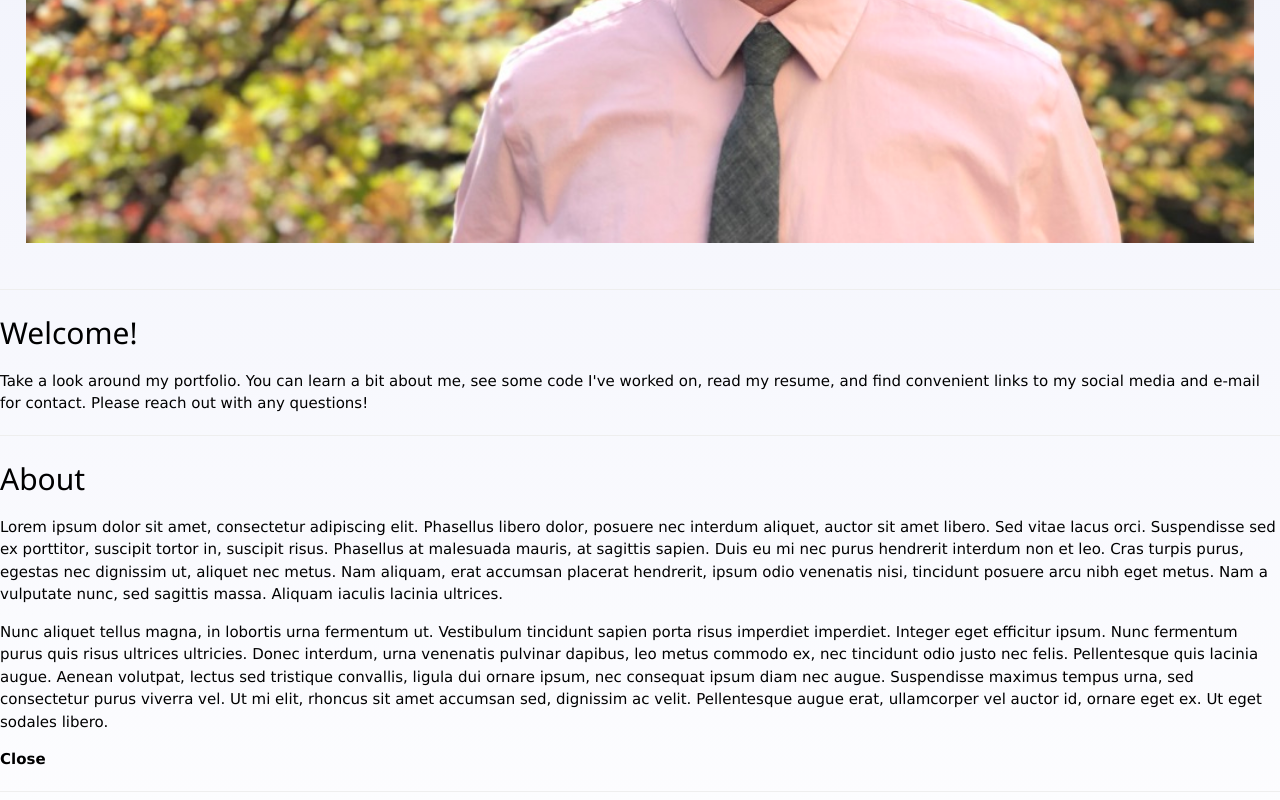
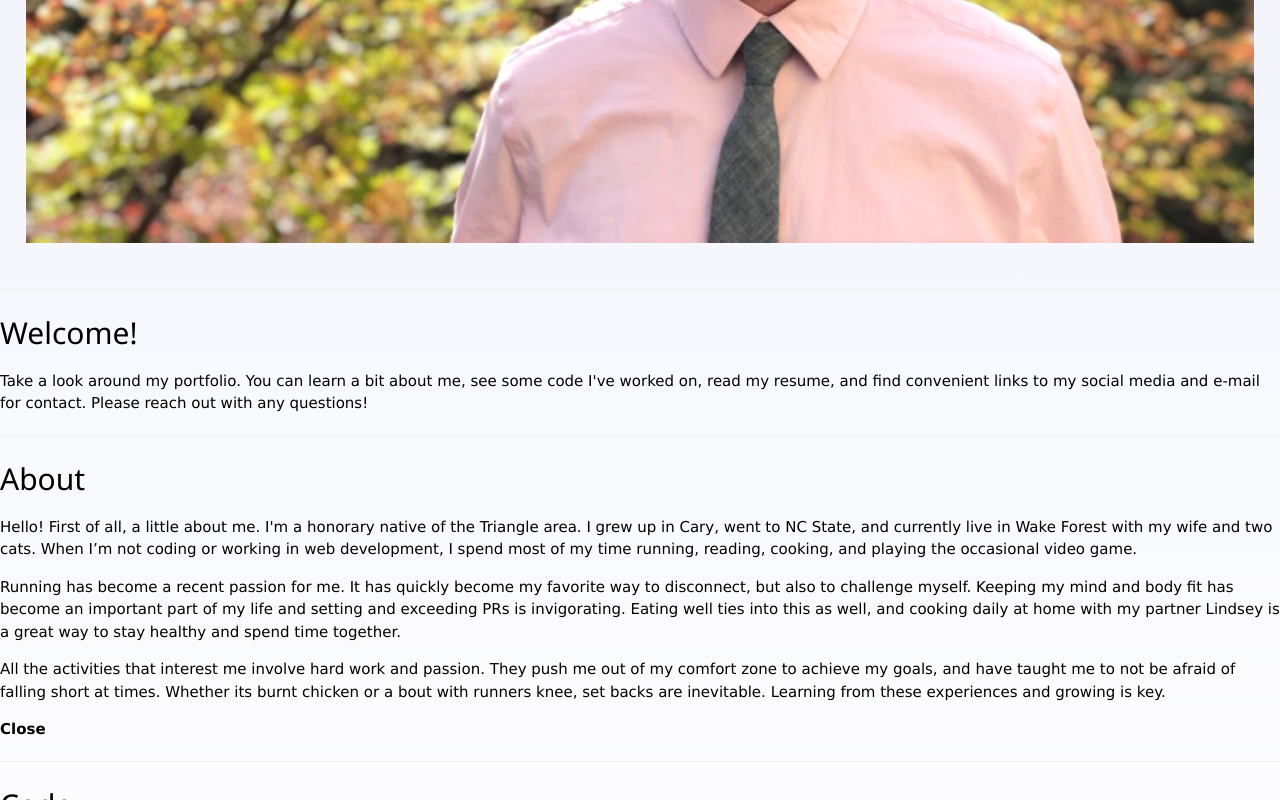
Before and after one commit to thomasjaycampbell/Thomas-Campbell, a plain HTML site: page Mobile/index.html in a window 1280 px wide. Both pictures are taken after a click on the element "About". Shown: the part 833-1633 px from the top of the page. Drawn offline with nearby package versions, Linux system fonts and the light colour scheme.

Commit message:
About
updates

```diff
--- a/Mobile/index.html
+++ b/Mobile/index.html
@@ -24,8 +24,12 @@
         <hr>
         <div id="about"><h2> About</h2></div>
                 <div id="About">
-                        <p>Lorem ipsum dolor sit amet, consectetur adipiscing elit. Phasellus libero dolor, posuere nec interdum aliquet, auctor sit amet libero. Sed vitae lacus orci. Suspendisse sed ex porttitor, suscipit tortor in, suscipit risus. Phasellus at malesuada mauris, at sagittis sapien. Duis eu mi nec purus hendrerit interdum non et leo. Cras turpis purus, egestas nec dignissim ut, aliquet nec metus. Nam aliquam, erat accumsan placerat hendrerit, ipsum odio venenatis nisi, tincidunt posuere arcu nibh eget metus. Nam a vulputate nunc, sed sagittis massa. Aliquam iaculis lacinia ultrices.</p>
-                        <p>Nunc aliquet tellus magna, in lobortis urna fermentum ut. Vestibulum tincidunt sapien porta risus imperdiet imperdiet. Integer eget efficitur ipsum. Nunc fermentum purus quis risus ultrices ultricies. Donec interdum, urna venenatis pulvinar dapibus, leo metus commodo ex, nec tincidunt odio justo nec felis. Pellentesque quis lacinia augue. Aenean volutpat, lectus sed tristique convallis, ligula dui ornare ipsum, nec consequat ipsum diam nec augue. Suspendisse maximus tempus urna, sed consectetur purus viverra vel. Ut mi elit, rhoncus sit amet accumsan sed, dignissim ac velit. Pellentesque augue erat, ullamcorper vel auctor id, ornare eget ex. Ut eget sodales libero.</p>
+                        <p> Hello! First of all, a little about me. I'm a honorary native of the Triangle area. I grew up in Cary, went to NC State, and currently live in Wake Forest with my wife and two cats. When I’m not coding or working in web development, I spend most of my time running, reading, cooking, and playing the occasional video game.
+
+
+			<p> Running has become a recent passion for me. It has quickly become my favorite way to disconnect, but also to challenge myself. Keeping my mind and body fit has become an important part of my life and setting and exceeding PRs is invigorating. Eating well ties into this as well, and cooking daily at home with my partner Lindsey is a great way to stay healthy and spend time together.
+
+			<p> All the activities that interest me involve hard work and passion. They push me out of my comfort zone to achieve my goals, and have taught me to not be afraid of falling short at times. Whether its burnt chicken or a bout with runners knee, set backs are inevitable. Learning from these experiences and growing is key.
                 <div id="closeAbout"><p><strong>Close</strong></p></div>
                 </div>
 
```
